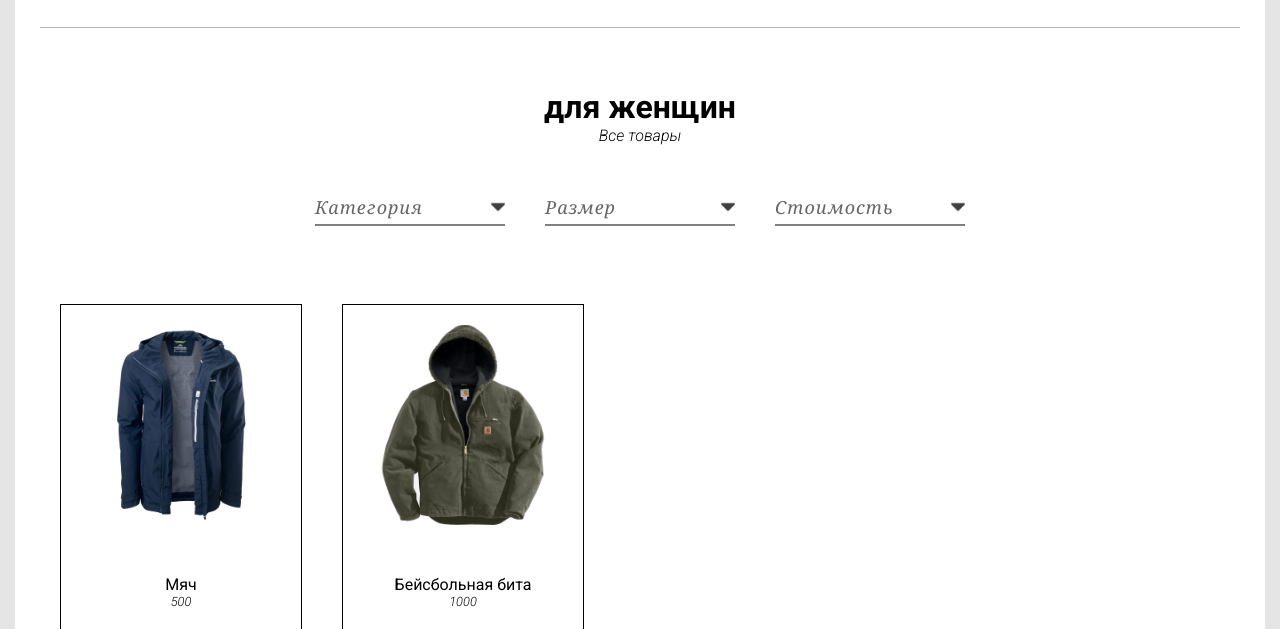
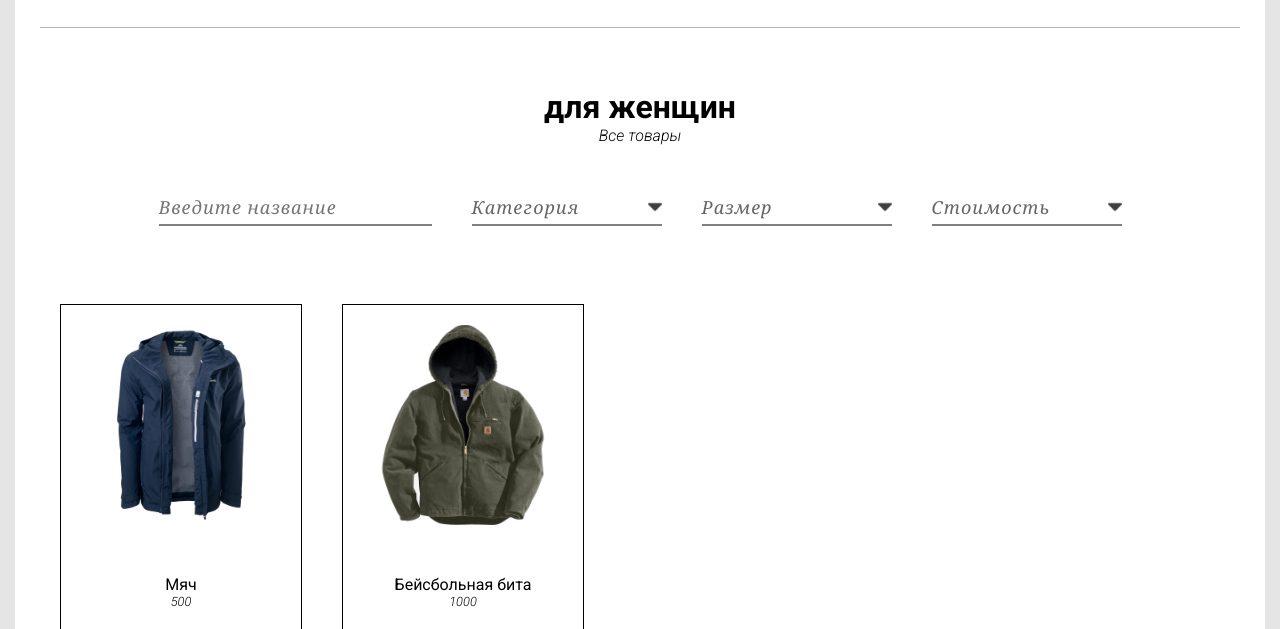
Before and after one commit to Alex48Yakunin/project2508, a PHP site: page /controllers/catalog.php?collection=1 in a window 1280 px wide. Shown: the part 146-775 px from the top of the page. Run offline with PHP 8.4, Linux system fonts and the light colour scheme; data comes from the database, SQL or seed files in the repository.

Commit message:
Задача сделана в части фронта

```diff
--- a/controllers/catalog.php
+++ b/controllers/catalog.php
@@ -15,6 +15,12 @@ $order_id = (((isset($_GET['order_id'])) && $_GET['order_id'] !== "")?$_GET['ord
 require_once '../models/Product.php';
 $site_page_title = 'Каталог товаров';
 $products = Product::getAll($collection, $category_id, $order_id);
+$price = array();
+foreach ($products as $key => $product) {
+    $price[$key] = $product->price;
+}
+$max_price = max($price);
+$min_price = min($price);
 
 require_once '../models/Collection.php';
 $collection_id = new Collection($collection);
@@ -22,7 +28,7 @@ $collection_id = new Collection($collection);
 require_once '../models/Category.php';
 $categories = Category::getAll();
 
-
-
+require_once '../models/Size.php';
+$sizes = Size::getAll();
 
 require_once '../views/catalog.php';
--- a/css/catalog.css
+++ b/css/catalog.css
@@ -96,6 +96,17 @@ a{
     position: relative;
     user-select: none;
 }
+
+.catalog-select-price{
+    display: flex;
+    justify-content: space-between;
+    align-items: center;
+    min-width: 190px;
+    cursor: pointer;
+    position: relative;
+    user-select: none;
+}
+
 .catalog-select hr{
     width: 100%;
     height: 2px;
@@ -104,6 +115,16 @@ a{
     bottom: -7px;
     border: none;
 }
+
+.catalog-select-price hr{
+    width: 100%;
+    height: 2px;
+    background: rgba(0, 0, 0, 0.5);
+    position: absolute;
+    bottom: -7px;
+    border: none;
+}
+
 .catalog-list-item{
     position: relative;
     margin: 0 20px;
@@ -115,10 +136,32 @@ a{
     letter-spacing: 1px;
     color: rgba(51, 51, 51, 0.75);
 }
+.catalog-list input {
+    font-family: georgia;
+    font-size: 18px;
+    font-style: italic;
+    letter-spacing: 1px;
+    color: rgba(51, 51, 51, 0.75);
+}
+
+#min-price, #max-price {
+    font-family: sans-serif;
+    font-size: 18px;
+    font-style: italic;
+    letter-spacing: 1px;
+    color: rgba(51, 51, 51, 0.75);
+    width: 100px;
+}
+
 .catalog-select img{
     width: 14px;
     height: 14px;
 }
+.catalog-select-price img{
+    width: 14px;
+    height: 14px;
+}
+
 .catalog-select-list{
     position: absolute;
     right: 0;
@@ -129,7 +172,32 @@ a{
     background: white;
     display: none;
 }
+
+.catalog-select-list-price{
+    position: absolute;
+    right: 0;
+    left: 0;
+    bottom: -128px;
+    margin: auto;
+    z-index: 2;
+    background: white;
+    display: none;
+}
+
 .catalog-select-list p{
+    box-sizing: border-box;
+    padding: 15px 10px;
+    font-size: 16px;
+    height: 30px;
+    display: flex;
+    align-items: center;
+    cursor: pointer;
+    font-style: normal;
+    margin-left: 0;
+    user-select: none;
+}
+
+.catalog-select-list-price p{
     box-sizing: border-box;
     padding: 15px 10px;
     font-size: 16px;
--- a/js/catalog_list.js
+++ b/js/catalog_list.js
@@ -47,6 +47,56 @@ $(document).ready(function () {
     });
 
 
+    // спец обработчи для ценны на основе вырезки из обработчика Сергей
+
+    $('.catalog-select-price').click(function () {
+
+        var menu_list = $(this).next('.catalog-select-list-price');
+        var row = $(this).next('.catalog-select-list-price').children('.catalog-select-list-row');
+
+        var count_rows = row.length;
+        var rows_hight = row.css('height');
+
+        count_rows = Number.parseInt(count_rows);
+        rows_hight = Number.parseInt(rows_hight);
+
+        var list_height = 8 + count_rows * rows_hight;
+
+        menu_list.css('bottom', '-' + list_height + 'px');
+
+        /////////////    Переворот кнопки и раскрытие списка ///////////////
+
+        if (menu_list.css('display') == 'none') {
+            menu_list.css('display', 'block');
+            $(this).children('img').addClass('catalog-menu-img-active');
+
+        } else {
+
+            menu_list.css('display', 'none');
+            $(this).children('img').removeClass('catalog-menu-img-active');
+            $('#price').text('от '+$('#min-price').val()+'руб.'+' до '+$('#max-price').val()+'руб.');
+        }
+    });
+
+    // обработчики ограницений ввода максимальной и минимальной цены
+
+    $('#min-price').change(function() {
+        if ($(this).val() < $(this).attr('min')) {$(this).val($(this).attr('min'))};
+        if ($(this).val() > $(this).attr('maх')) {$(this).val($(this).attr('max'))};
+        console.log($(this).attr('max'));
+        console.log($(this).attr('min'));
+
+    });
+
+    $('#maх-price').change(function() {
+        if ($(this).val() < $(this).attr('min')) {$(this).val($(this).attr('min'))};
+        if ($(this).val() > $(this).attr('maх')) {$(this).val($(this).attr('max'))};
+        console.log($(this).attr('max'));
+        console.log($(this).attr('min'));
+
+    });
+
+
     $('.catalog-select-list-row').click(function () {
 
         if ($(this).hasClass('catalog-size') == true) {
--- a/views/catalog.php
+++ b/views/catalog.php
@@ -16,11 +16,18 @@
 <div class="catalog-list">
     <div class="catalog-list-item">
         <div class="catalog-select">
+            <input id="seach-title" type="text" placeholder="Введите название">
+            <hr>
+        </div>
+        </div>
+    <div class="catalog-list-item">
+        <div class="catalog-select">
             <p id="category_text">Категория</p>
             <img src="../images/icon/down-arrow-select.png">
             <hr>
         </div>
         <div class="catalog-select-list">
+            <p class="catalog-select-list-row category_list" id=category_0>Все категории</p>
             <?php
                     foreach ($categories as $category) {
                         echo '<p class="catalog-select-list-row category_list" id=category_'.$category->id.'>'.$category->title.'</p>';
@@ -36,20 +43,24 @@
             <hr>
         </div>
         <div class="catalog-select-list">
-            <p class="catalog-select-list-row catalog-size">M</p>
+            <p class="catalog-select-list-row category_list" id="category_0">Все размеры</p>
+            <?php
+                        foreach ($sizes as $size) {
+                            echo '<p class="catalog-select-list-row category_list" id=category_'.$size->id.'>'.$size->value.'</p>';
+                        }
+            ?>
         </div>
     </div>
     <div class="catalog-list-item">
-        <div class="catalog-select">
-            <p>Стоимость</p>
+        <div class="catalog-select-price">
+            <p id="price">Стоимость</p>
             <img src="../images/icon/down-arrow-select.png">
             <hr>
         </div>
-        <div class="catalog-select-list">
-            <p class="catalog-select-list-row">0 - 2000 руб.</p>
-            <p class="catalog-select-list-row">2000 - 3000 руб.</p>
-            <p class="catalog-select-list-row">3000 - 6000 руб.</p>
-            <p class="catalog-select-list-row">6000 - 12000 руб.</p>
+        <div class="catalog-select-list-price">
+            <p class="catalog-select-list-row">MIN<input id="min-price" type="number" step="10" min="<?=$min_price?>" max="<?=$max_price?>" value="<?=$min_price?>"> руб.</p>
+            <p class="catalog-select-list-row">MAX<input id="max-price" type="number" step="10" min="<?=$min_price?>" max="<?=$max_price?>" value="<?=$max_price?>"> руб.</p>
+
         </div>
     </div>
 </div>
```
